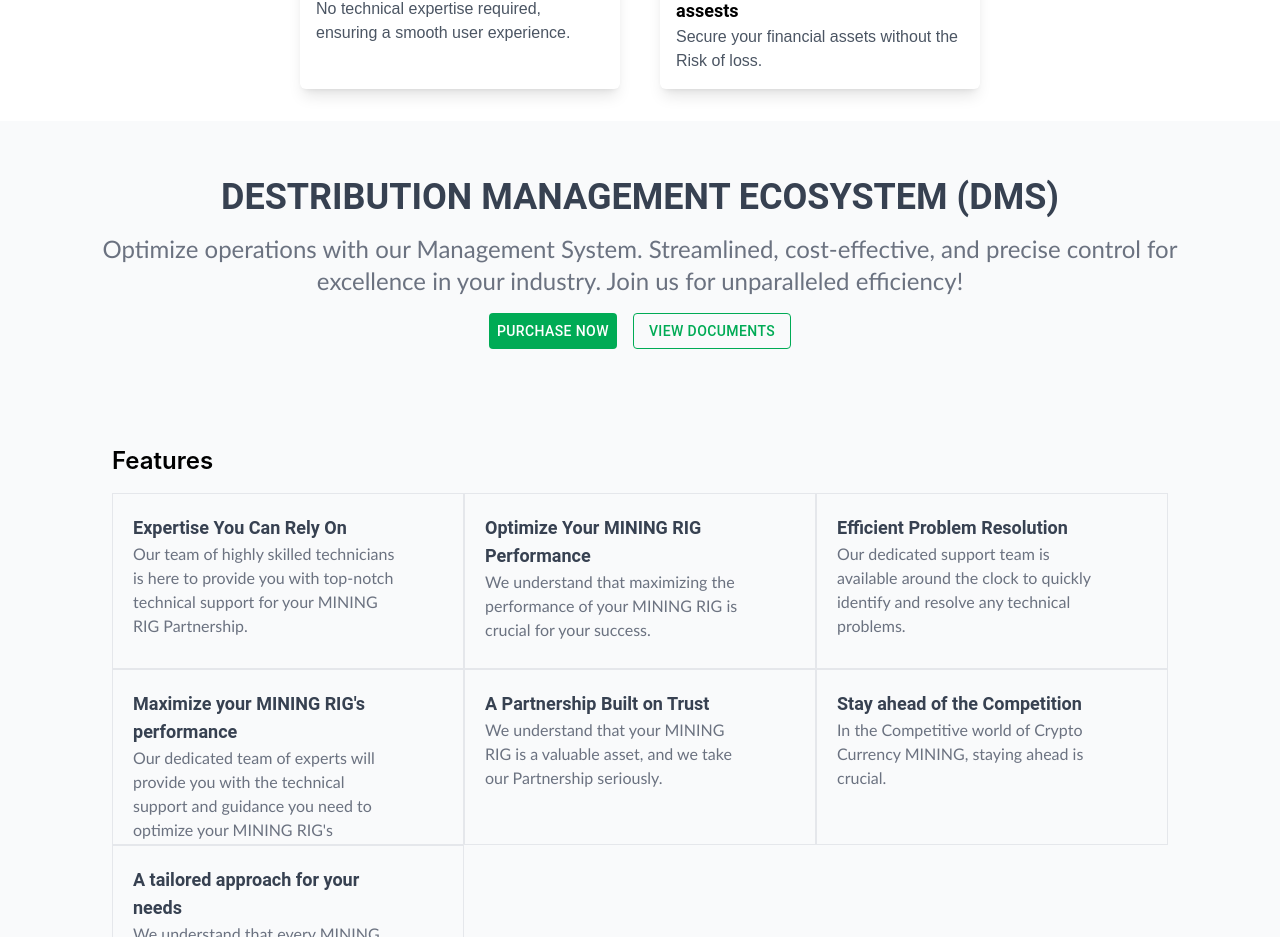
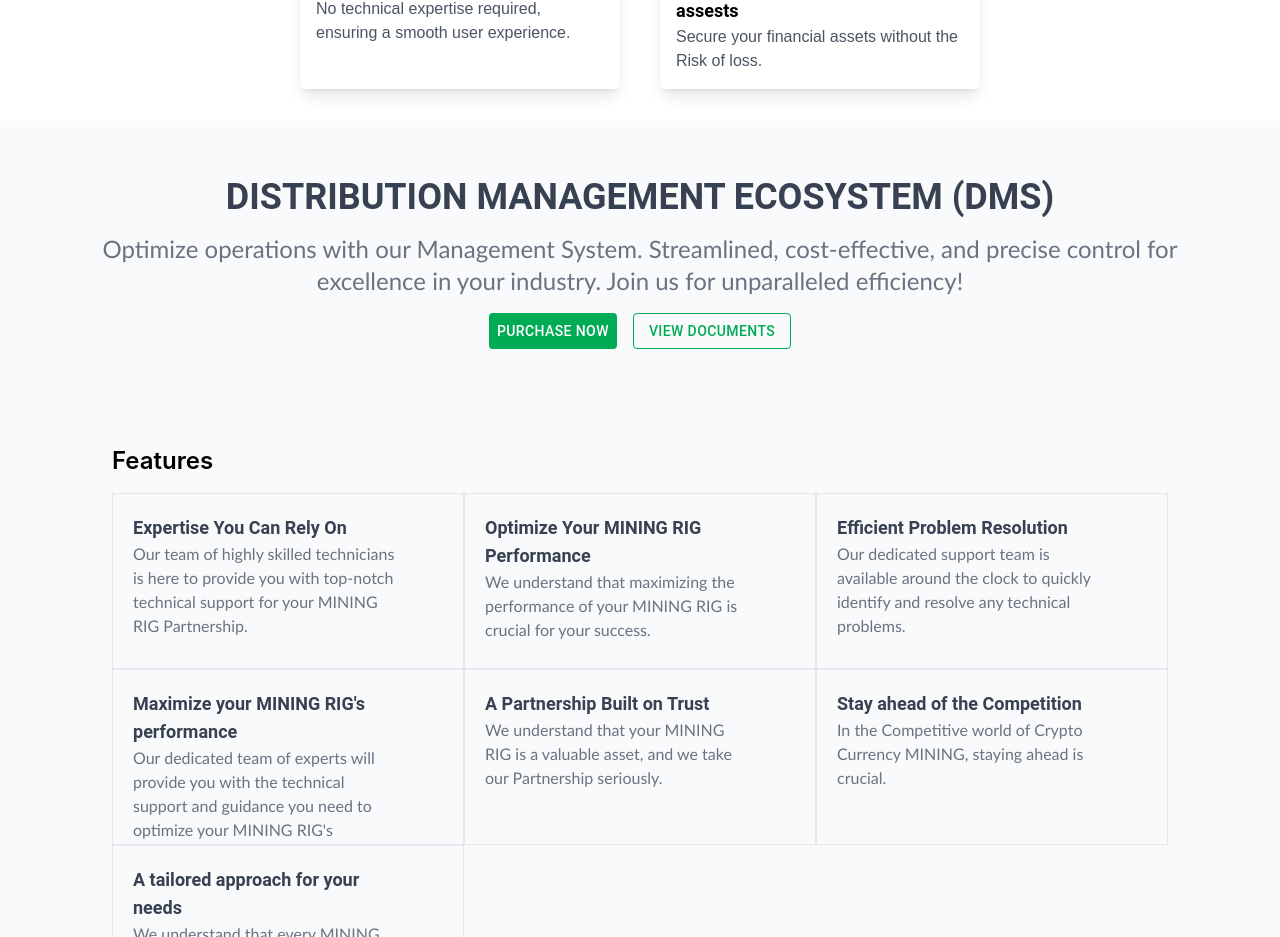
Before and after one commit to centum-world/mining-rig-portfolio, a React (Vite) app: page / in a window 1280 px wide. Shown: the part 2136-3073 px from the top of the page. Built offline with nearby package versions, Linux system fonts and the light colour scheme.

Commit message:
spelling coorect

```diff
--- a/src/components/DemoSection.jsx
+++ b/src/components/DemoSection.jsx
@@ -25,7 +25,7 @@ export const DemoSection = () => {
       <div className="flex items-center justify-center flex-col space-y-4">
         {/* <div className="text-gray-500 pt-10 text-center">DEMO PAGES</div> */}
         <div className="text-gray-700  md:text-4xl text-3xl font-semibold font-roboto text-center pt-10">
-          DESTRIBUTION MANAGEMENT ECOSYSTEM (DMS)
+          DISTRIBUTION MANAGEMENT ECOSYSTEM (DMS)
         </div>
         <div className="text-gray-500 md:text-2xl font-calibri text-center">
           Optimize operations with our Management System. Streamlined,
```
